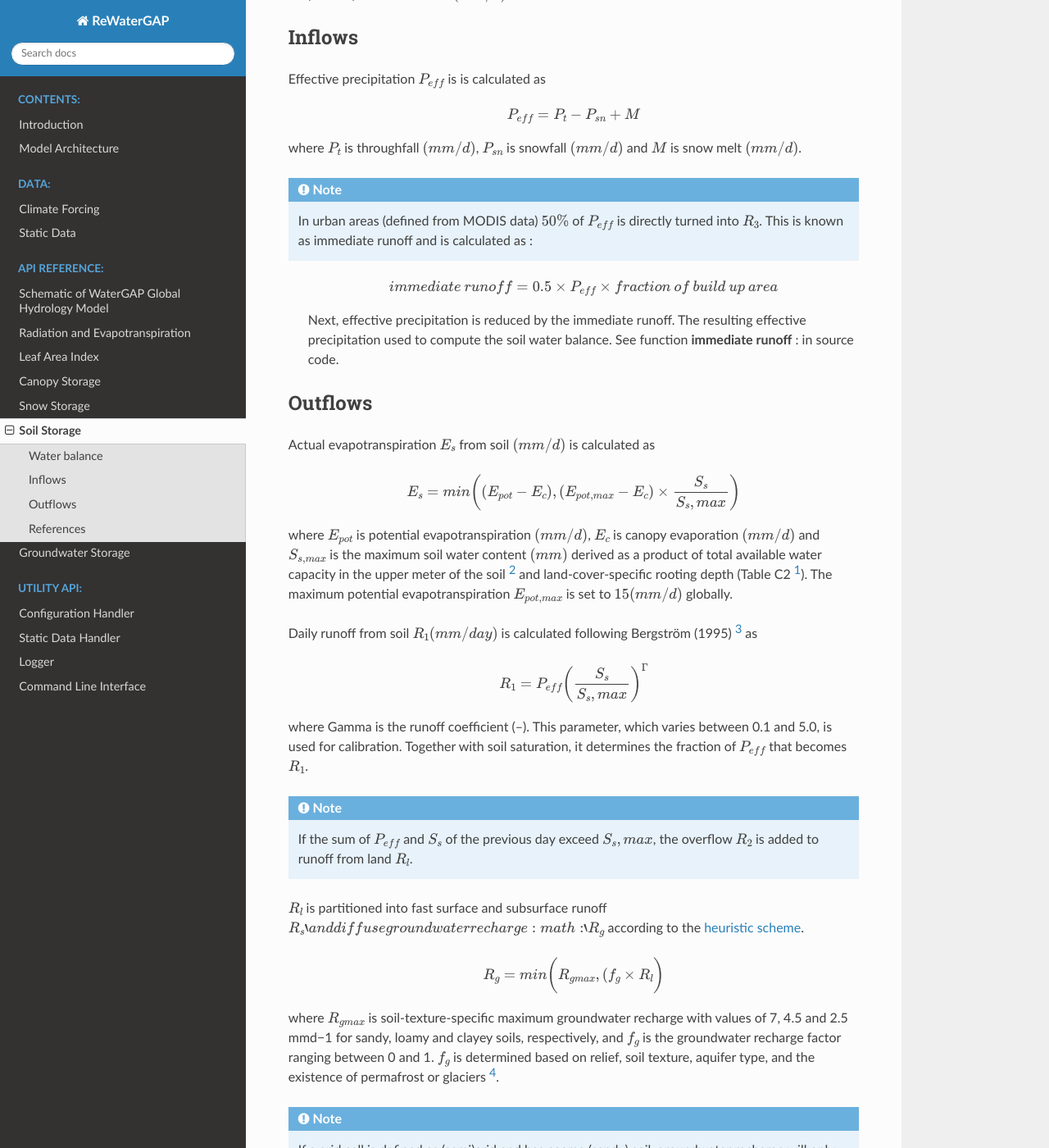
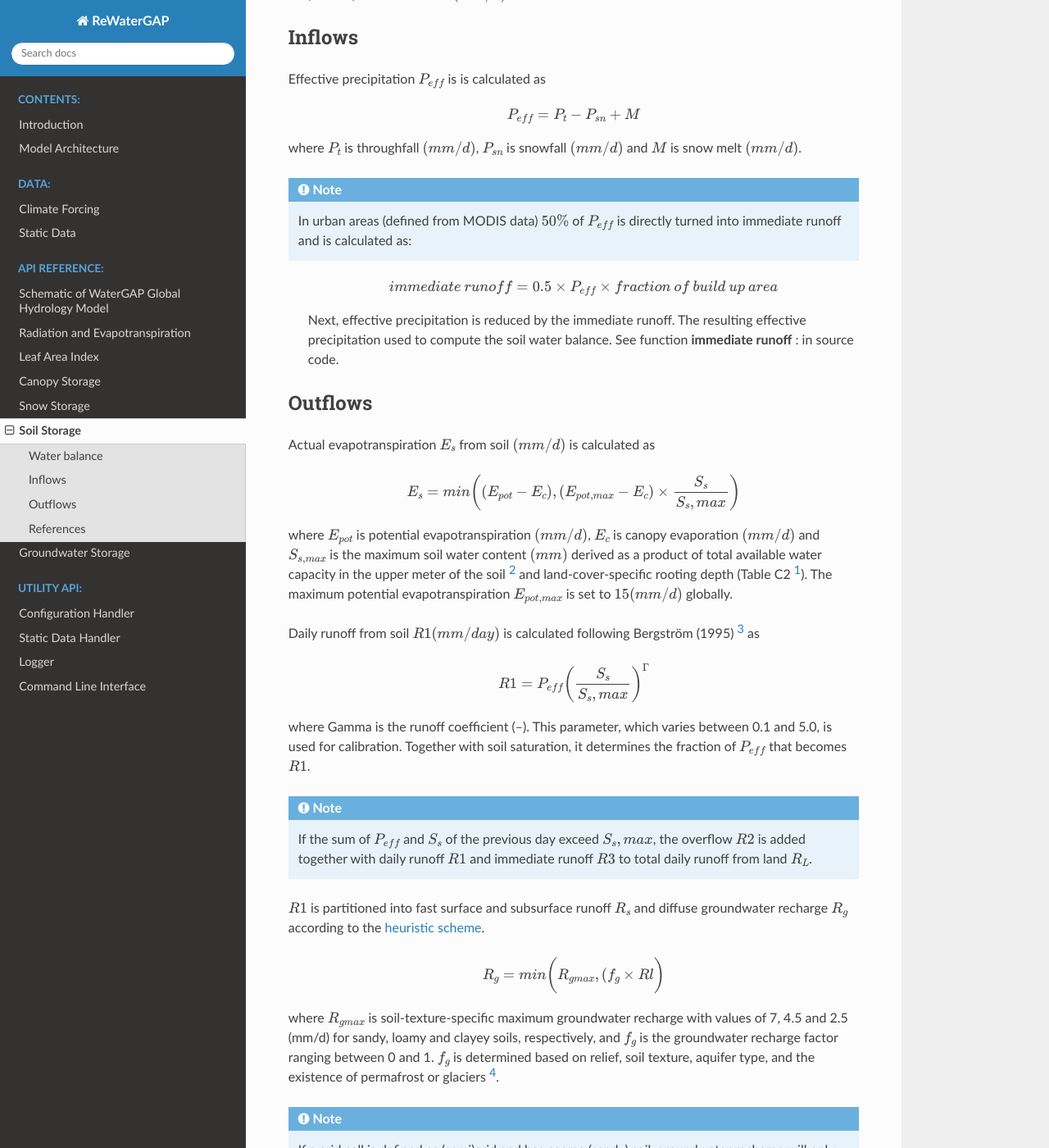
Before and after one commit to HydrologyFrankfurt/ReWaterGAP, a Sphinx documentation site: the page built from docs/api_docs/soilstorage.rst, in a window 1280 px wide and 1400 px high, scrolled down 996 px. Shown: the whole window at 82% size. Built offline with Sphinx 7.4.7 and the Read the Docs theme 2.0.0, drawn with Linux system fonts in a browser that asks for light colours; some of the changed text lies outside the part shown.

Commit message:
Update soilstorage.rst

```diff
--- a/docs/api_docs/soilstorage.rst
+++ b/docs/api_docs/soilstorage.rst
@@ -50,14 +50,14 @@ Effective precipitation :math:`{P}_{eff}` is  is calculated as
 where :math:`{P}_{t}` is throughfall :math:`(mm/d)`, :math:`{P}_{sn}` is snowfall :math:`(mm/d)` and :math:`M` is snow melt :math:`(mm/d)`.
 
 .. note::
-   In urban areas (defined from MODIS data) :math:`50 \%` of :math:`{P}_{eff}` is directly turned into :math:`{R}_{3}`. This is known as immediate runoff and is calculated as :
+   In urban areas (defined from MODIS data) :math:`50 \%` of :math:`{P}_{eff}` is directly turned into immediate runoff and is calculated as:
 
 .. _immediate_runoff:
 
    .. math::
      {immediate \: runoff} = 0.5 \times {P}_{eff}  \times fraction \: of \: build \: up \: area
 
-   Next, effective precipitation is reduced by the immediate runoff.  The resulting effective precipitation used to compute the soil water balance.
+   Next, effective precipitation is reduced by the immediate runoff. The resulting effective precipitation used to compute the soil water balance.
    See function **immediate runoff** : in source code.
 
 Outflows
@@ -72,29 +72,29 @@ Actual evapotranspiration :math:`{E}_{s}`  from soil :math:`(mm/d)` is calculate
 where :math:`{E}_{pot}` is potential evapotranspiration :math:`(mm/d)`, :math:`{E}_{c}` is canopy evaporation :math:`(mm/d)` and :math:`{S}_{s,max}` is the maximum soil water content :math:`(mm)` derived as a product of total available water capacity in the upper meter of the soil [2]_ and land-cover-specific rooting depth (Table C2 [1]_). The maximum potential evapotranspiration :math:`{E}_{pot,max}` is set to :math:`15 (mm/d)` globally.
 
 
-Daily runoff from soil :math:`{R}_{1} (mm/day)` is calculated following Bergström (1995) [3]_ as
+Daily runoff from soil :math:`{R1} (mm/day)` is calculated following Bergström (1995) [3]_ as
 
 .. _runoff:
 
 .. math::
-   R_1 = {P}_{eff} \biggl(\frac{S_s}{S_s,max}\biggr)^\Gamma
+   R1 = {P}_{eff} \biggl(\frac{S_s}{S_s,max}\biggr)^\Gamma
 
 where \Gamma is the runoff coefficient (–). This parameter, which varies between 0.1 and 5.0, is used for calibration.
-Together with soil saturation, it determines the fraction of :math:`{P}_{eff}` that becomes :math:`{R}_{1}`.
+Together with soil saturation, it determines the fraction of :math:`{P}_{eff}` that becomes :math:`{R1}`.
 
 .. note::
-     If the sum of :math:`{P}_{eff}` and :math:`S_s` of the previous day exceed :math:`{S_s,max}`, the overflow  :math:`{R}_{2}` is added to runoff from land
-     :math:`{R}_{l}`.
+     If the sum of :math:`{P}_{eff}` and :math:`S_s` of the previous day exceed :math:`{S_s,max}`, the overflow  :math:`{R2}` is added together with
+     daily runoff :math:`{R1}` and immediate runoff :math:`{R3}` to total daily runoff from land :math:`{R}_{L}`.
 
 
-:math:`{R}_{l}` is partitioned into fast surface and subsurface runoff :math:`{R}_{s}`and diffuse groundwater recharge :math:`{R}_{g}` according to the :ref:`heuristic scheme <watergap_scheme>`.
+:math:`{R1}` is partitioned into fast surface and subsurface runoff :math:`{R}_{s}` and diffuse groundwater recharge :math:`{R}_{g}` according to the :ref:`heuristic scheme <watergap_scheme>`.
 
 .. _diffuse_groundwater_recharge:
 
 .. math::
-   {R}_{g} = min\biggl({R}_{gmax} , ({f}_{g} \times {R}_{l} \biggr)
+   {R}_{g} = min\biggl({R}_{gmax} , ({f}_{g} \times {Rl} \biggr)
 
-where :math:`{R}_{gmax}` is soil-texture-specific maximum groundwater recharge with values of 7, 4.5 and 2.5 mmd−1 for sandy,
+where :math:`{R}_{gmax}` is soil-texture-specific maximum groundwater recharge with values of 7, 4.5 and 2.5 (mm/d) for sandy,
 loamy and clayey soils, respectively, and :math:`{f}_{g}` is the groundwater recharge factor ranging between 0 and 1. :math:`{f}_{g}` is determined
 based on relief, soil texture, aquifer type, and the existence of permafrost or glaciers [4]_.
 
```
Also changed, not shown: other parts of docs/api_docs/soilstorage.rst (+1 -1 lines).
